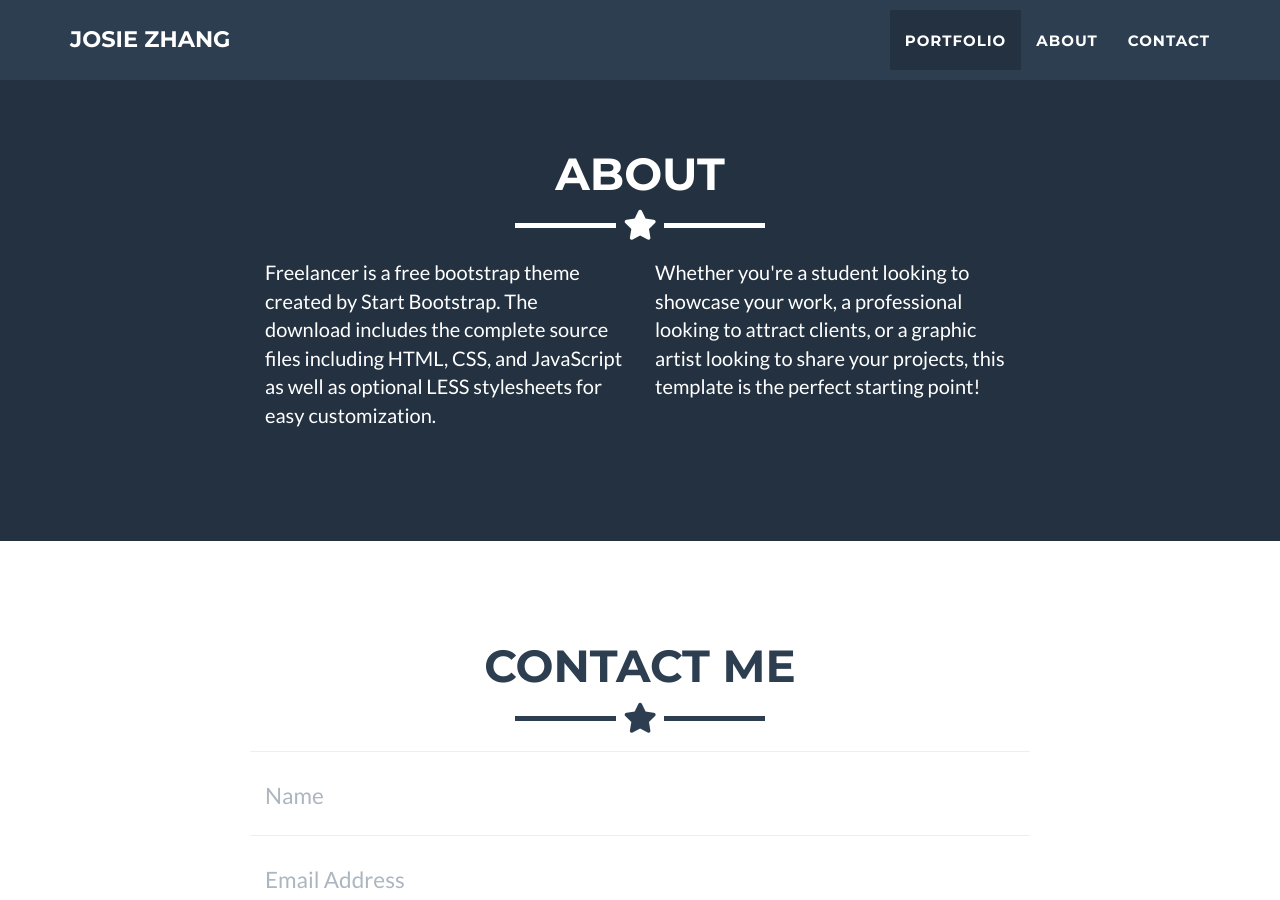
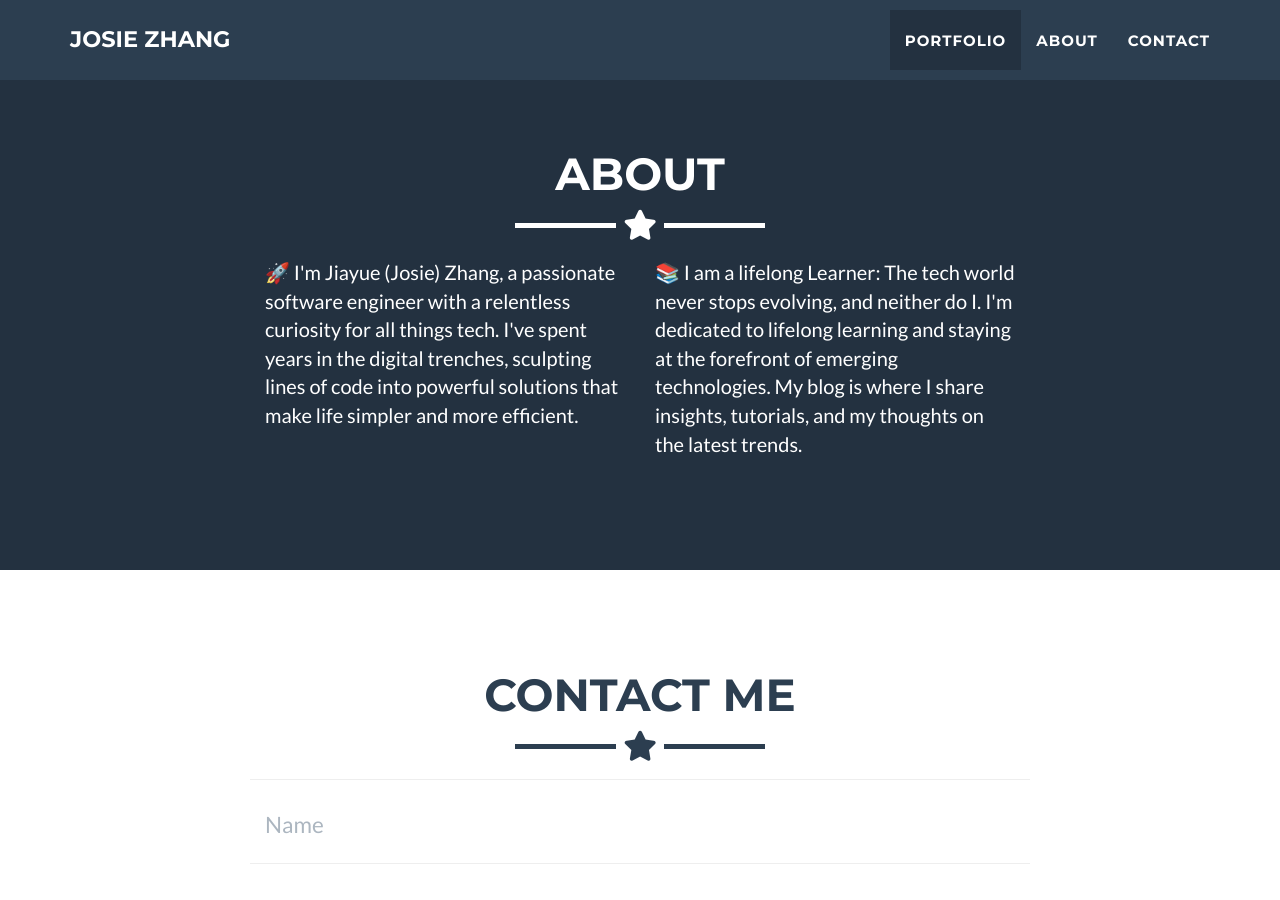
Before and after one commit to jiayuezhang84/jiayuezhang84.github.io, a Jekyll site: the page built from _posts/2014-07-18-project-1.markdown, in a window 1280 px wide and 900 px high, scrolled down 1487 px. Built offline with Jekyll 4.4.1, drawn with Linux system fonts in a browser that asks for light colours.

Commit message:
Update about.html

```diff
--- a/_includes/about.html
+++ b/_includes/about.html
@@ -9,13 +9,10 @@
     </div>
     <div class="row">
       <div class="col-lg-4 col-lg-offset-2">
-        <p>Freelancer is a free bootstrap theme created by Start Bootstrap. The download includes the complete
-          source files including HTML, CSS, and JavaScript as well as optional LESS stylesheets for easy
-          customization.</p>
+        <p>🚀 I'm Jiayue (Josie) Zhang, a passionate software engineer with a relentless curiosity for all things tech. I've spent years in the digital trenches, sculpting lines of code into powerful solutions that make life simpler and more efficient.</p>
       </div>
       <div class="col-lg-4">
-        <p>Whether you're a student looking to showcase your work, a professional looking to attract clients, or
-          a graphic artist looking to share your projects, this template is the perfect starting point! </p>
+        <p>📚 I am a lifelong Learner: The tech world never stops evolving, and neither do I. I'm dedicated to lifelong learning and staying at the forefront of emerging technologies. My blog is where I share insights, tutorials, and my thoughts on the latest trends. </p>
       </div>
       <div class="col-lg-8 col-lg-offset-2 text-center">
 
```
